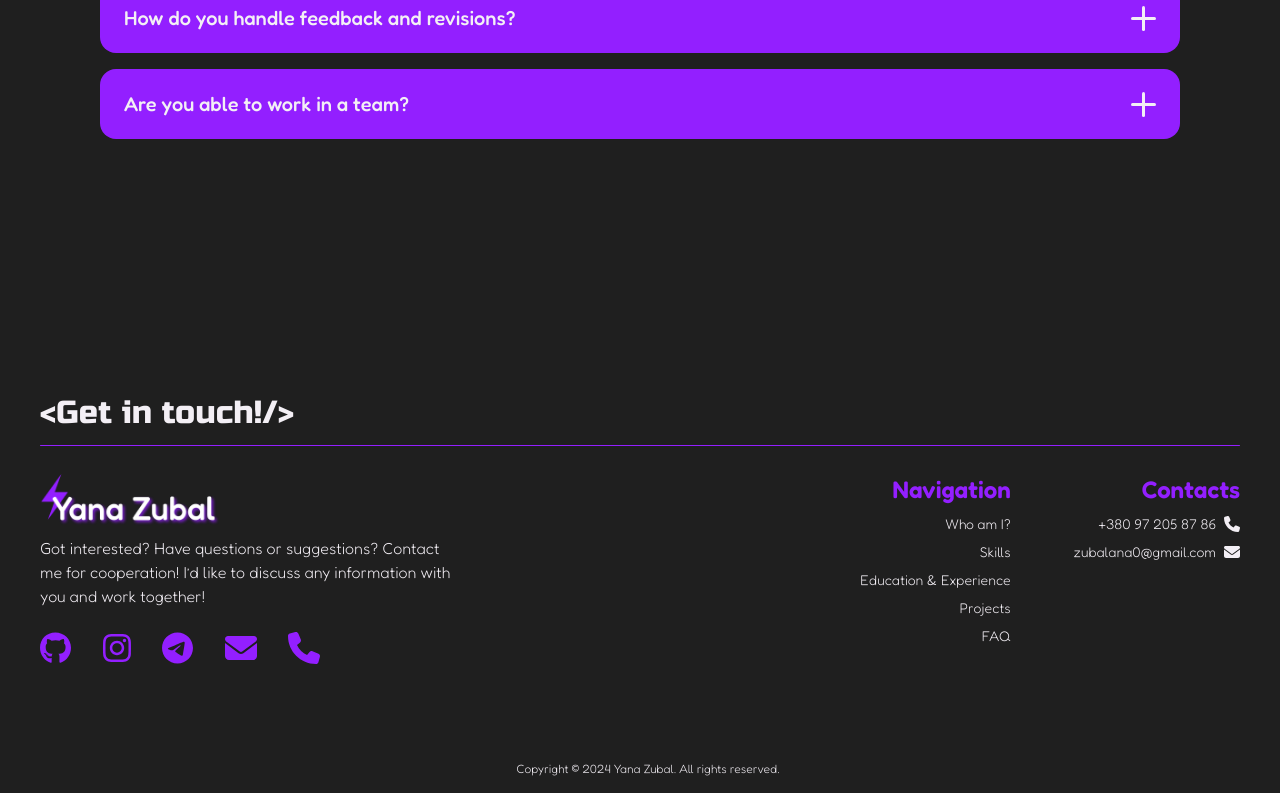
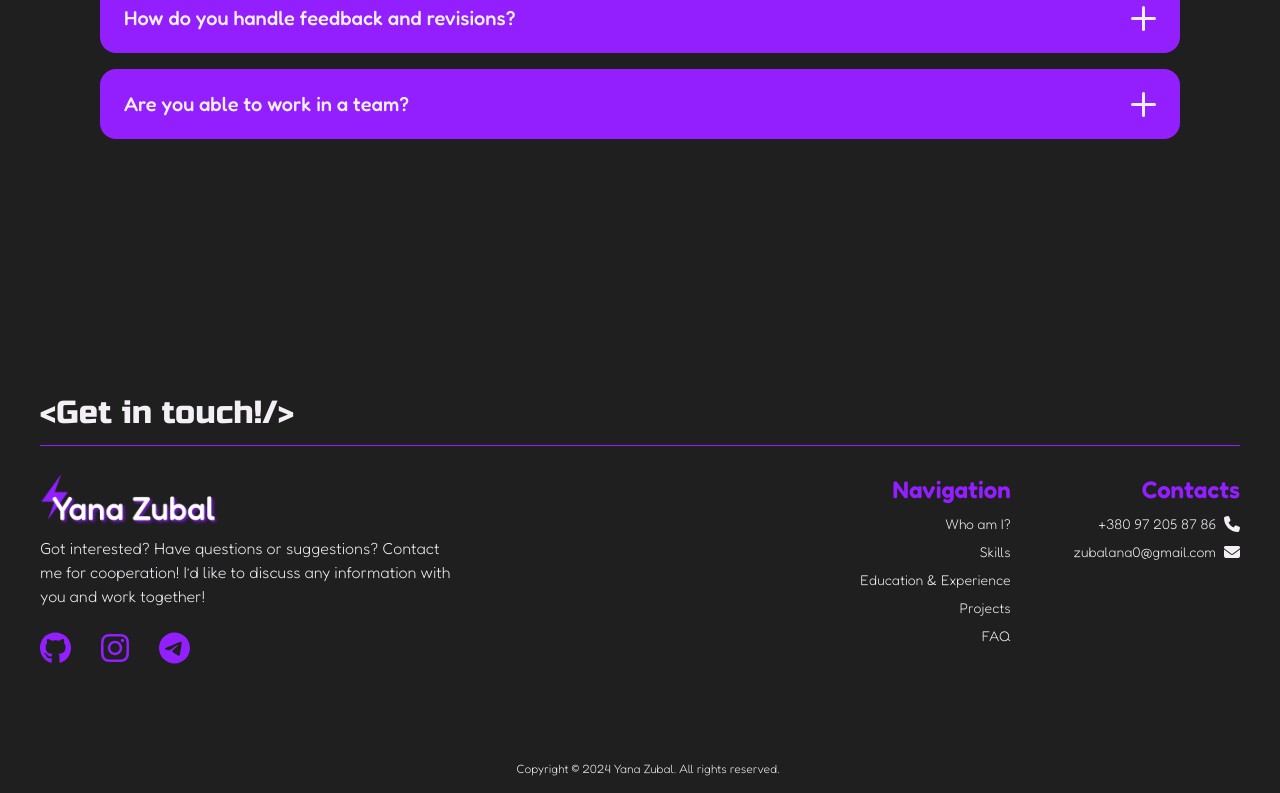
Before and after one commit to ZubalYana/Portfolio, a React (Vite) app: page /about in a window 1280 px wide. Shown: the part 3471-4264 px from the top of the page. Built offline with nearby package versions, Linux system fonts and the light colour scheme; a web font is replaced by a local one.

Commit message:
delete the dublicated icons from the footer

```diff
--- a/src/components/AboutMe/AboutMe.jsx
+++ b/src/components/AboutMe/AboutMe.jsx
@@ -155,7 +155,7 @@ export default function AboutMe() {
           <p className='w-[420px] font-light text-base text-customWhite mt-2'>
            <Trans i18nKey="footerSectionSubtitle" />
           </p>
-          <div className="socialMediaIcons w-[280px] flex justify-between items-center mt-6">
+          <div className="socialMediaIcons w-[150px] flex justify-between items-center mt-6">
           <a href="https://github.com/ZubalYana" target="_blank" rel="noopener noreferrer">
             <FontAwesomeIcon icon={faGithub} size="2x" className="text-customPurple socialMediaIcon" />
           </a>
@@ -165,13 +165,6 @@ export default function AboutMe() {
           <a href="https://t.me/yanavesq" target="_blank" rel="noopener noreferrer">
             <FontAwesomeIcon icon={faTelegram} size="2x" className="text-customPurple socialMediaIcon" />
           </a>
-          <a href="mailto:zubalana0@gmail.com" target="_blank" rel="noopener noreferrer">
-            <FontAwesomeIcon icon={faEnvelope} size="2x" className="text-customPurple socialMediaIcon" />
-          </a>
-          <a href="tel:+1234567890" target="_blank" rel="noopener noreferrer">
-            <FontAwesomeIcon icon={faPhone} size="2x" className="text-customPurple socialMediaIcon" />
-          </a>
-
         </div>
           </div>
           <div className="footerRightPart w-[380px] flex justify-between">
```
